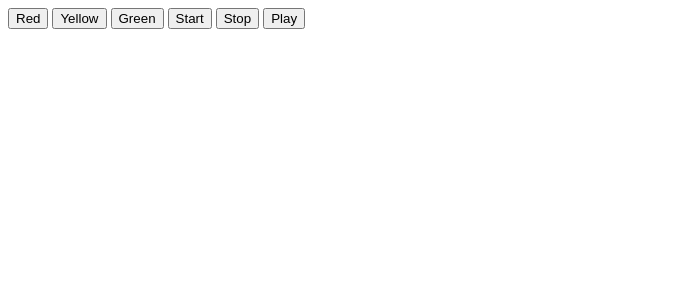
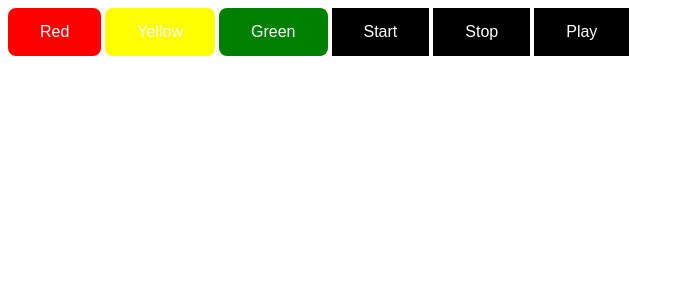
Before and after one commit to tgs266/TrafficLight, a Flask app: page /record in a window 1280 px wide. Shown: the top 300 px of the page, without its empty margins (0-684 px from the left). Run offline with Flask 2, Linux system fonts and the light colour scheme.

Commit message:
add style

```diff
--- a/templates/record.html
+++ b/templates/record.html
@@ -1,12 +1,27 @@
+
+<style>
+    .btn-default {
+  background-color: black;
+  border: none;
+  color: white;
+  padding: 15px 32px;
+  text-align: center;
+  text-decoration: none;
+  display: inline-block;
+  font-size: 16px;
+}
+</style>
+
+
 <form method="post">
 
-    <input type="submit" name="red" value="Red">
-    <input type="submit" name="yellow" value="Yellow">
-    <input type="submit" name="green" value="Green">
+    <input type="submit" class='btn btn-default' style="border-radius: 8px; background-color: red" name="red" value="Red">
+    <input type="submit" class='btn btn-default' style="border-radius: 8px; background-color: yellow" name="yellow" value="Yellow">
+    <input type="submit" class='btn btn-default' style="border-radius: 8px; background-color: green" name="green" value="Green">
 
 </div>
 <form method="post">
-    <input type="submit" name="record" value="Start">
-    <input type="submit" name="record" value="Stop">
-    <input type="submit" name="play" value="Play">
+    <input type="submit" class='btn btn-default' name="record" value="Start">
+    <input type="submit" class='btn btn-default' name="record" value="Stop">
+    <input type="submit" class='btn btn-default' name="play" value="Play">
 </div>
```
